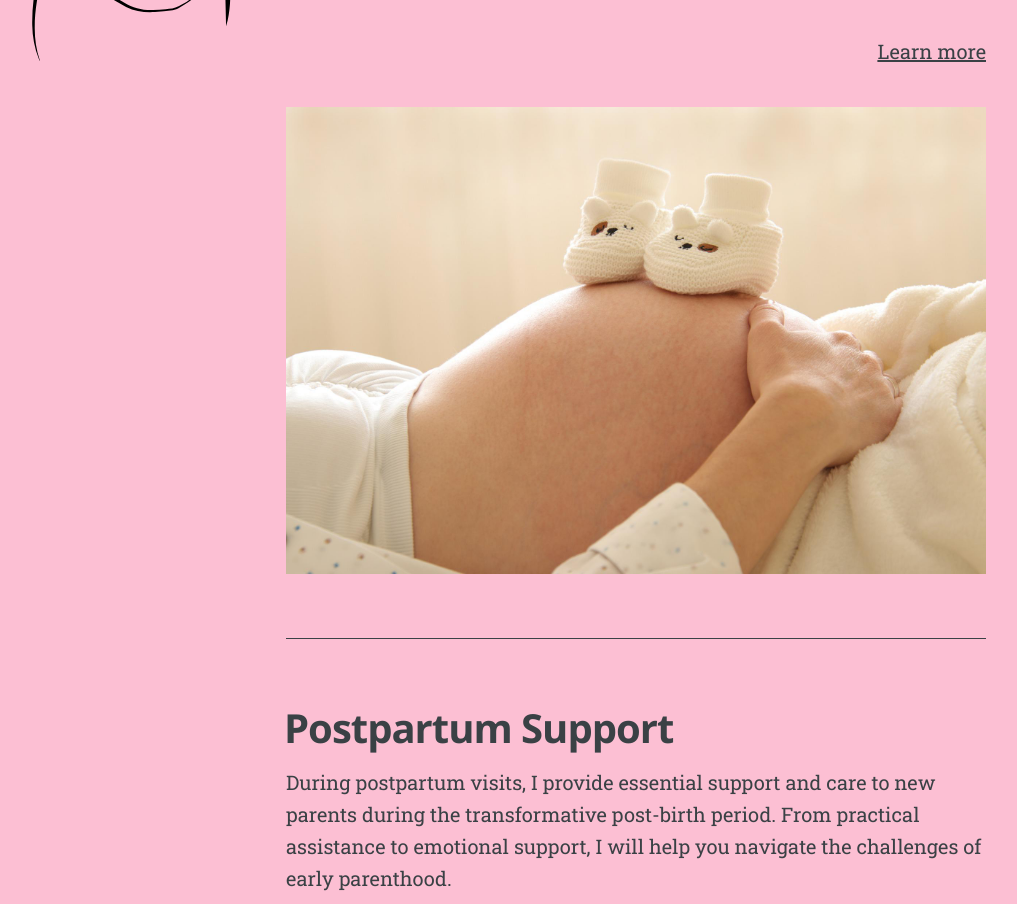
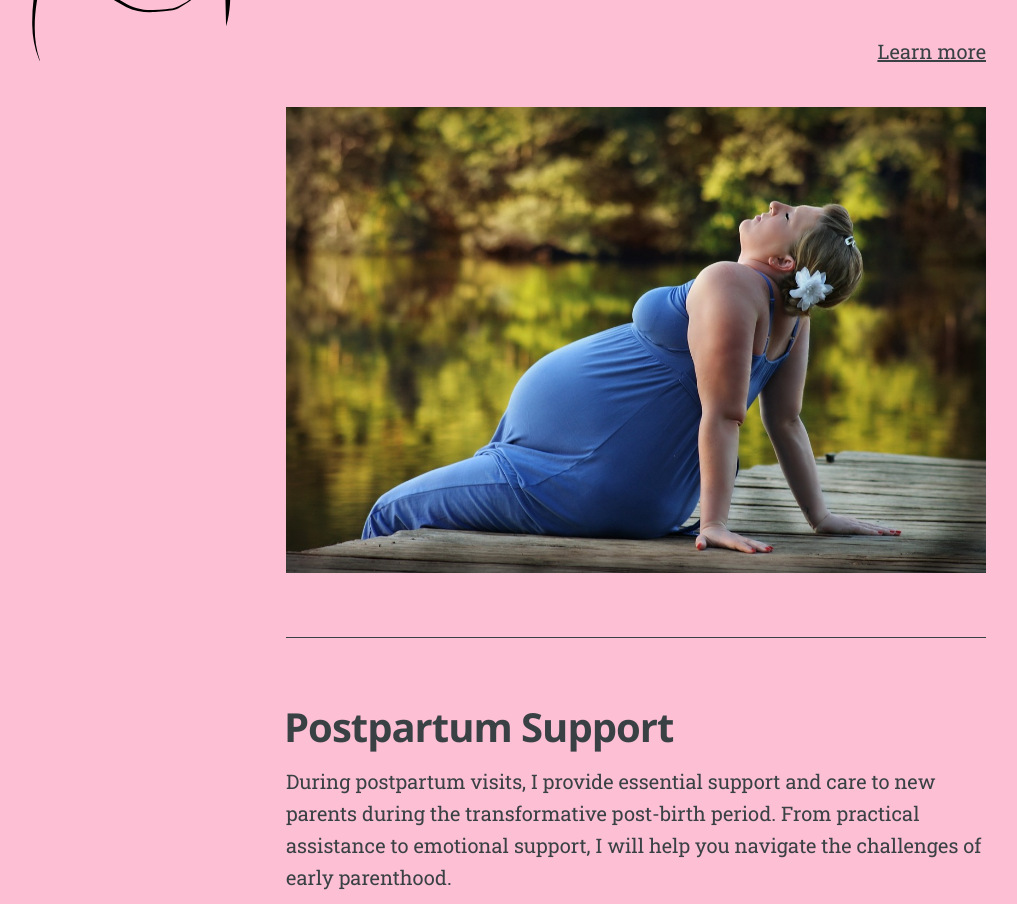
Before and after one commit to Gnorme/DoulaSite, a plain HTML site: page index.html in a window 1280 px wide. Shown: the part 2091-2995 px from the top of the page, without its empty margins (4-1021 px from the left). Drawn offline with Linux system fonts and the light colour scheme; a web font is replaced by a local one.

Commit message:
Add files via upload

```diff
--- a/index.html
+++ b/index.html
@@ -384,7 +384,7 @@
               in settling in and preparing for rest.
             </p>-->
             <p>
-              <img src="images/pregnant.jpg" alt="Nice picture" />
+              <img src="images/pregnant-woman-pier.jpg" alt="Nice picture" />
             </p>
             <hr />
             <h2 id="postpartum-support">Postpartum Support</h2>
```
